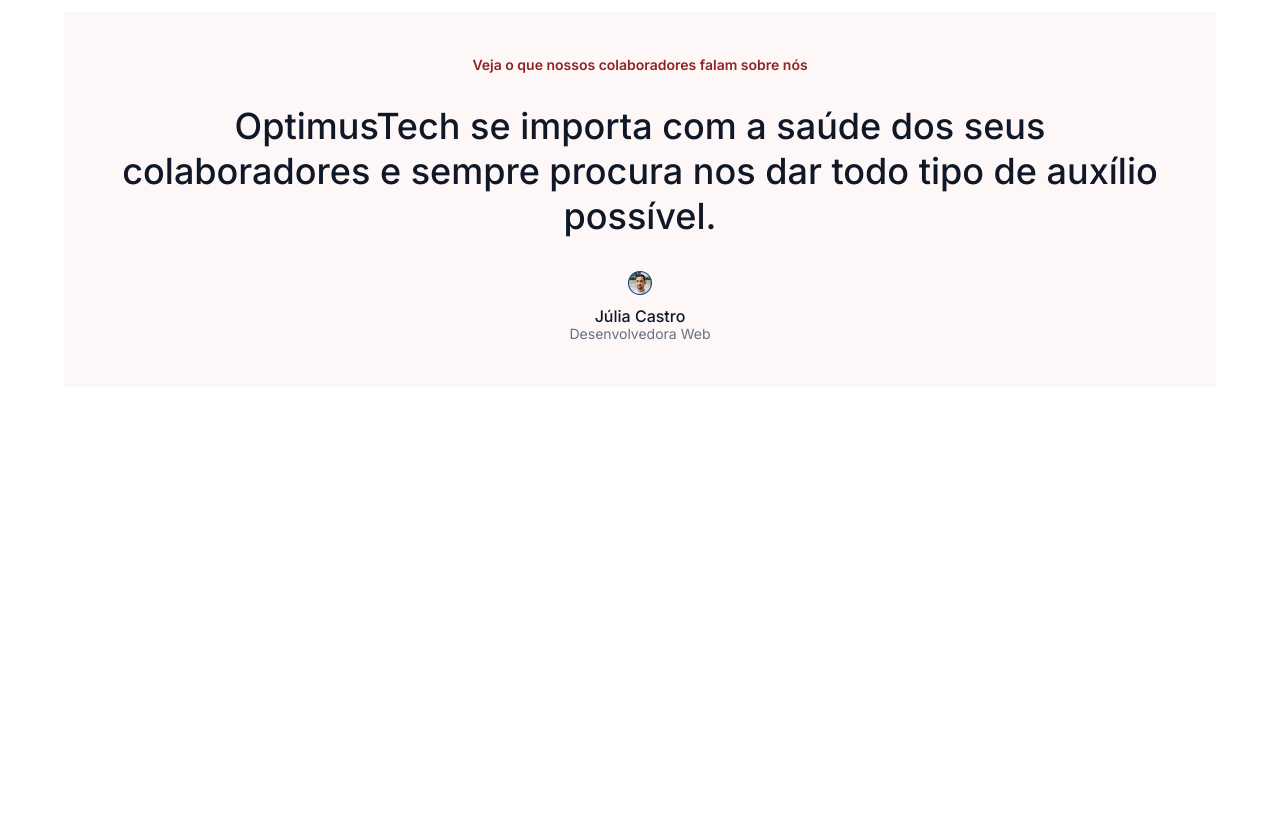
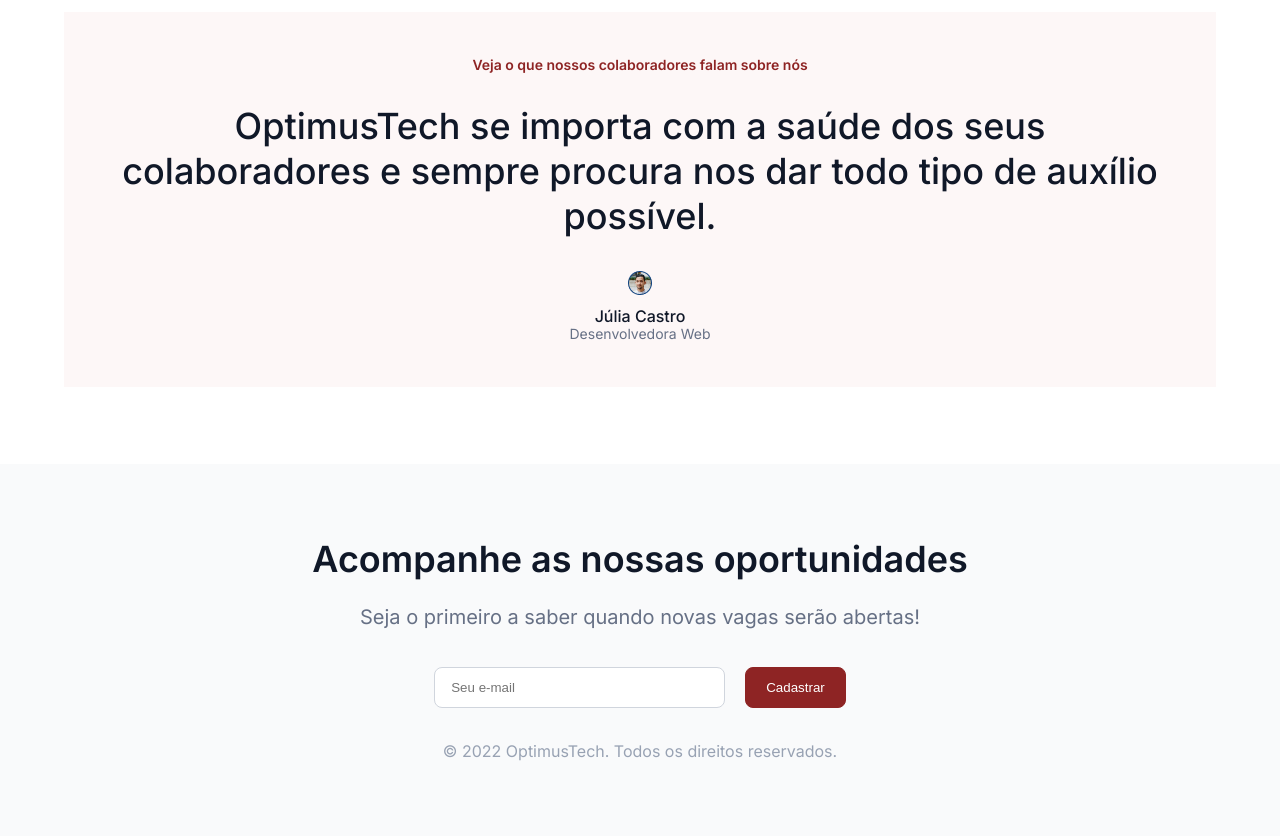
Before and after one commit to valeriaFaccin/alura-html-css, a plain HTML site: page 7-days-of-code/OptimusTech/index.html in a window 1280 px wide. Shown: the part 1909-2745 px from the top of the page. Before the commit the page ends 2373 px from the top, so only its background shows below. Drawn offline with Linux system fonts and the light colour scheme; files whose address does not match are found by name.

Commit message:
finalizando footer

```diff
--- a/7-days-of-code/OptimusTech/assets/styles/style.css
+++ b/7-days-of-code/OptimusTech/assets/styles/style.css
@@ -279,3 +279,51 @@ body{
     font-size: 0.875em;
     font-weight: var(--font-weigth-thin);
 }
+
+/* Rodapé */
+.rodape{
+    background-color: var(--bg-color-footer);
+    padding: 6% 19% 6% 19%;
+    text-align: center;
+    display: flex;
+    flex-direction: column;
+    gap: 1.875rem;
+}
+
+.rodape__titulo{
+    color: var(--font-color-heading);
+    font-size: 2.25em;
+    font-weight: var(--font-weigth-bold);
+}
+
+.rodape__texto{
+    font-size: 1.25em;
+    font-weight: var(--font-weigth-thin);
+    padding-bottom: 1.25%;
+}
+
+.rodape__input{
+    padding-bottom: 0.75%;
+    display: flex;
+    gap: 1.25rem;
+    align-self: center;
+}
+
+.input{
+    padding: 0.75rem 6rem 0.75rem 1rem;
+    border: 1px solid var(--border-color-input);
+    border-radius: 8px;
+}
+
+.input__button{
+    background-color: var(--font-color-highlight);
+    color: var(--bg-color);
+    border-radius: 8px;
+    border: 1px solid var(--font-color-highlight);
+    padding: 0.75rem 1.25rem 0.75rem 1.25rem;
+}
+
+.rodape__direitos{
+    color: var(--font-color-footer-rights);
+    font-weight: var(--font-weigth-thin);
+}
--- a/7-days-of-code/OptimusTech/index.html
+++ b/7-days-of-code/OptimusTech/index.html
@@ -145,5 +145,15 @@
             </div>
         </section>
     </main>
+
+    <footer class="rodape">
+        <h1 class="rodape__titulo">Acompanhe as nossas oportunidades</h1>
+        <p class="rodape__texto">Seja o primeiro a saber quando novas vagas serão abertas!</p>
+        <div class="rodape__input">
+            <input class="input" type="email" name="email" placeholder="Seu e-mail">
+            <button class="input__button" type="button">Cadastrar</button>
+        </div>
+        <p class="rodape__direitos">© 2022 OptimusTech. Todos os direitos reservados.</p>
+    </footer>
 </body>
 </html>
```
